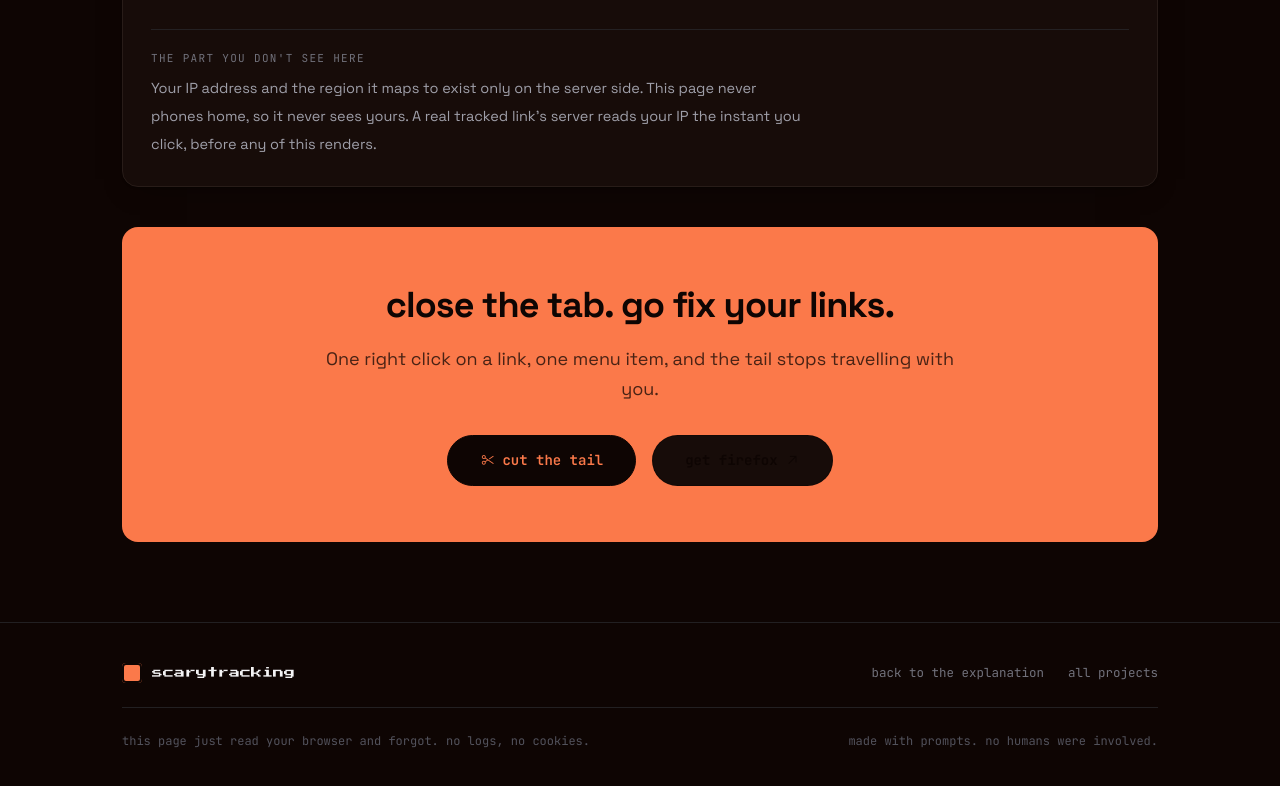
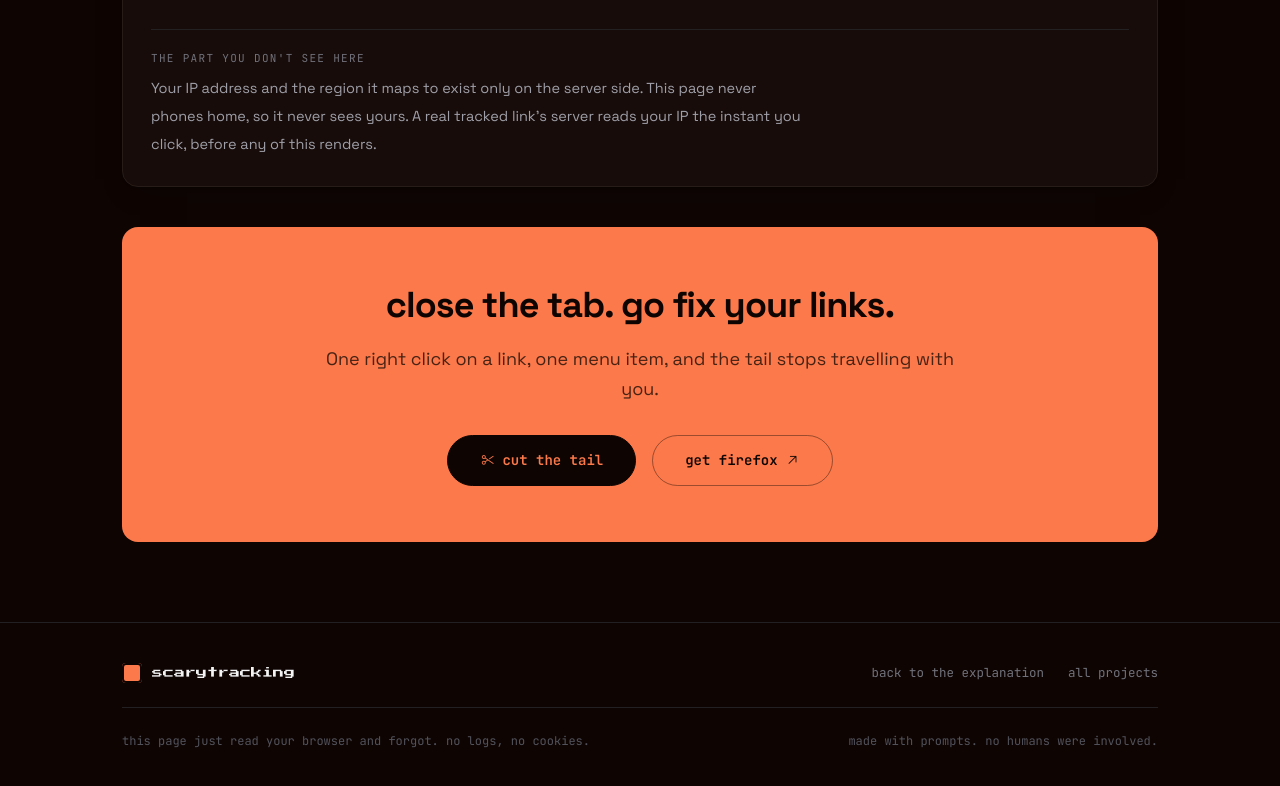
Before and after one commit to gabytz777/-slopmadebymestudios.lol-, a website: page scarytracking-demo.html in a window 1280 px wide. Shown: the part 883-1669 px from the top of the page. Drawn offline with Linux system fonts and the light colour scheme; no server answers.

Commit message:
Fix get firefox button: transparent bg so dark text reads on ember band

```diff
--- a/scarytracking-demo.html
+++ b/scarytracking-demo.html
@@ -115,7 +115,7 @@
             <i class="ph ph-scissors" aria-hidden="true"></i>
             cut the tail
           </a>
-          <a href="https://www.mozilla.org/firefox/" target="_blank" rel="noopener" class="btn px-8 py-3.5 border-void-950/40 text-void-950 hover:border-void-950 hover:text-void-950 hover:bg-void-950/10">
+          <a href="https://www.mozilla.org/firefox/" target="_blank" rel="noopener" class="btn px-8 py-3.5 bg-transparent border-void-950/40 text-void-950 hover:border-void-950 hover:text-void-950 hover:bg-void-950/10">
             get firefox
             <i class="ph ph-arrow-up-right" aria-hidden="true"></i>
           </a>
```
Also changed, not shown: styles.css.
